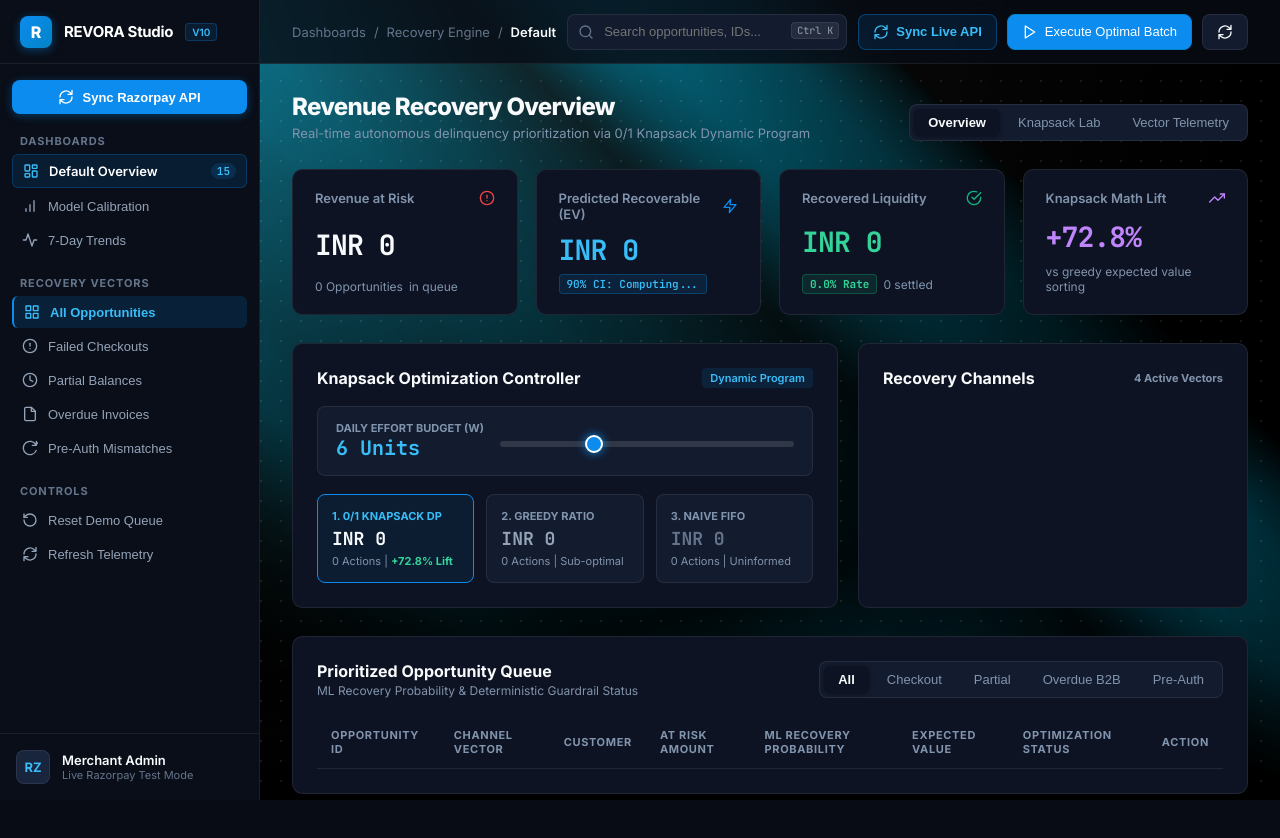
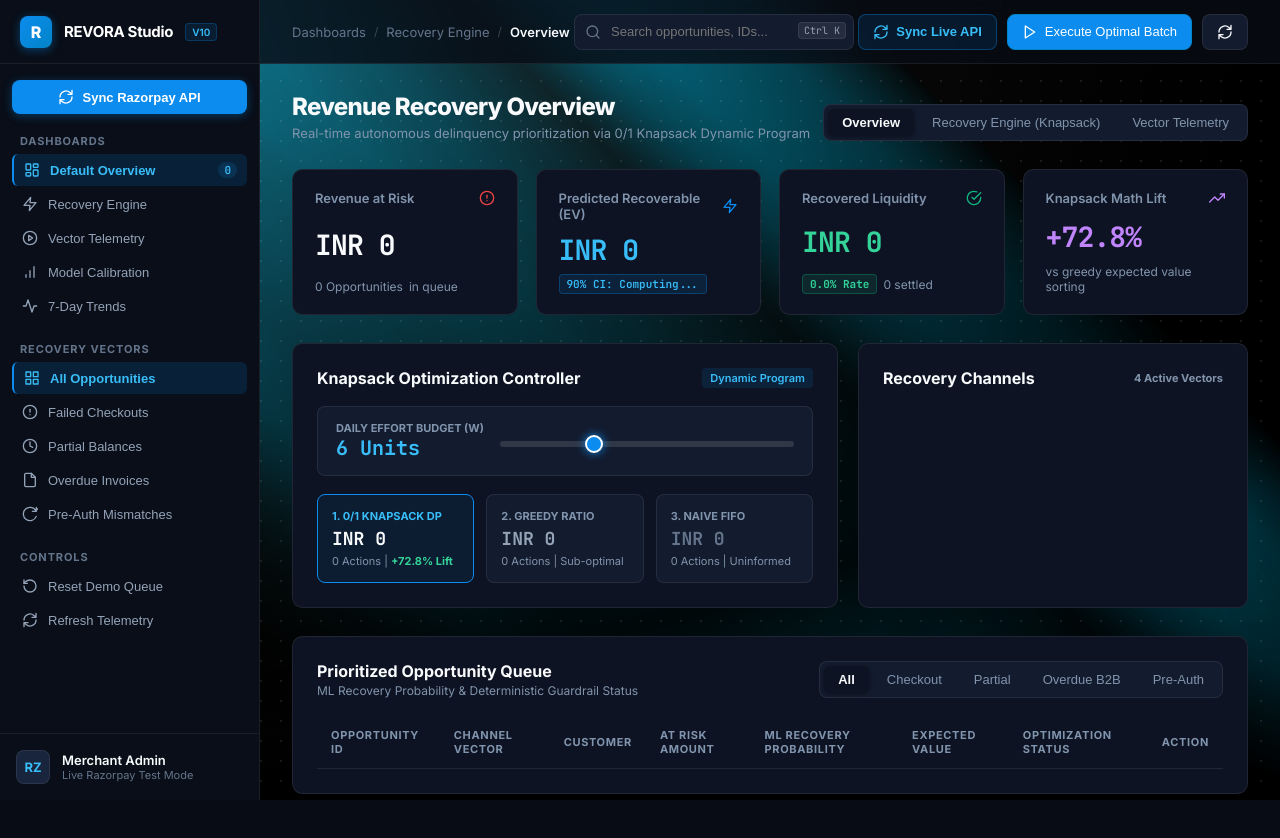
Before and after one commit to Yaswanthraju-Rallabandi/RecoverIQ-Intelligent-Revenue-Recovery-Platform, a website: page static/index.html in a window 1280 px wide. Drawn offline with nearby package versions, Linux system fonts and the light colour scheme; no server answers.

Commit message:
feat: make breadcrumbs interactive and add direct Recovery Engine navigation

```diff
--- a/static/index.html
+++ b/static/index.html
@@ -298,6 +298,30 @@
             color: #64748b;
         }
 
+        .breadcrumb-btn {
+            background: none;
+            border: none;
+            padding: 0;
+            color: #64748b;
+            font-family: inherit;
+            font-size: 13px;
+            cursor: pointer;
+            transition: color 0.15s ease;
+            display: inline-flex;
+            align-items: center;
+        }
+
+        .breadcrumb-btn:hover {
+            color: #38bdf8;
+            text-decoration: underline;
+        }
+
+        .breadcrumb-sep {
+            color: rgba(255, 255, 255, 0.2);
+            font-size: 12px;
+            user-select: none;
+        }
+
         .breadcrumb-item.active {
             color: #f8fafc;
             font-weight: 600;
@@ -914,12 +938,24 @@
             <div>
                 <div class="sidebar-group-label">Dashboards</div>
                 <ul class="sidebar-nav-list">
-                    <li class="sidebar-nav-item active">
-                        <a href="#overview">
+                    <li class="sidebar-nav-item">
+                        <button id="side-nav-overview" class="active" onclick="switchDashboardTab('overview')">
                             <svg class="icon" viewBox="0 0 24 24"><rect width="7" height="9" x="3" y="3" rx="1"/><rect width="7" height="5" x="14" y="3" rx="1"/><rect width="7" height="9" x="14" y="12" rx="1"/><rect width="7" height="5" x="3" y="16" rx="1"/></svg>
                             Default Overview
-                            <span class="sidebar-nav-badge" id="side-opp-count">15</span>
-                        </a>
+                            <span class="sidebar-nav-badge" id="side-opp-count">0</span>
+                        </button>
+                    </li>
+                    <li class="sidebar-nav-item">
+                        <button id="side-nav-engine" onclick="switchDashboardTab('knapsack')">
+                            <svg class="icon" viewBox="0 0 24 24"><polygon points="13 2 3 14 12 14 11 22 21 10 12 10 13 2"/></svg>
+                            Recovery Engine
+                        </button>
+                    </li>
+                    <li class="sidebar-nav-item">
+                        <button id="side-nav-vectors" onclick="switchDashboardTab('vectors')">
+                            <svg class="icon" viewBox="0 0 24 24"><circle cx="12" cy="12" r="10"/><polygon points="10 8 16 12 10 16 10 8"/></svg>
+                            Vector Telemetry
+                        </button>
                     </li>
                     <li class="sidebar-nav-item">
                         <button onclick="openCalibrationModal()">
@@ -1008,11 +1044,11 @@
         <header class="top-navbar">
             <div class="navbar-left">
                 <div class="breadcrumb-trail">
-                    <span>Dashboards</span>
-                    <span>/</span>
-                    <span>Recovery Engine</span>
-                    <span>/</span>
-                    <span class="breadcrumb-item active">Default</span>
+                    <button class="breadcrumb-btn" onclick="switchDashboardTab('overview')">Dashboards</button>
+                    <span class="breadcrumb-sep">/</span>
+                    <button class="breadcrumb-btn" onclick="switchDashboardTab('knapsack')">Recovery Engine</button>
+                    <span class="breadcrumb-sep">/</span>
+                    <span class="breadcrumb-item active" id="breadcrumb-current-view">Overview</span>
                 </div>
             </div>
 
@@ -1047,9 +1083,9 @@
                 </div>
 
                 <div class="shadcn-tabs">
-                    <button class="shadcn-tab-btn active" onclick="switchDashboardTab('overview', this)">Overview</button>
-                    <button class="shadcn-tab-btn" onclick="switchDashboardTab('knapsack', this)">Knapsack Lab</button>
-                    <button class="shadcn-tab-btn" onclick="switchDashboardTab('vectors', this)">Vector Telemetry</button>
+                    <button id="tab-btn-overview" class="shadcn-tab-btn active" onclick="switchDashboardTab('overview', this)">Overview</button>
+                    <button id="tab-btn-knapsack" class="shadcn-tab-btn" onclick="switchDashboardTab('knapsack', this)">Recovery Engine (Knapsack)</button>
+                    <button id="tab-btn-vectors" class="shadcn-tab-btn" onclick="switchDashboardTab('vectors', this)">Vector Telemetry</button>
                 </div>
             </div>
 
@@ -1371,9 +1407,40 @@
         }
 
         function switchDashboardTab(tab, btn) {
+            // 1. Sync header tabs
             document.querySelectorAll('.page-header-row .shadcn-tab-btn').forEach(b => b.classList.remove('active'));
-            if (btn) btn.classList.add('active');
-
+            const tabHeaderMap = {
+                'overview': 'tab-btn-overview',
+                'knapsack': 'tab-btn-knapsack',
+                'vectors': 'tab-btn-vectors'
+            };
+            const activeHeaderBtn = document.getElementById(tabHeaderMap[tab]);
+            if (activeHeaderBtn) activeHeaderBtn.classList.add('active');
+            else if (btn) btn.classList.add('active');
+
+            // 2. Sync sidebar navigation items
+            const sideMap = {
+                'overview': 'side-nav-overview',
+                'knapsack': 'side-nav-engine',
+                'vectors': 'side-nav-vectors'
+            };
+            ['side-nav-overview', 'side-nav-engine', 'side-nav-vectors'].forEach(id => {
+                const el = document.getElementById(id);
+                if (el) el.classList.remove('active');
+            });
+            const activeSideBtn = document.getElementById(sideMap[tab]);
+            if (activeSideBtn) activeSideBtn.classList.add('active');
+
+            // 3. Update dynamic breadcrumb trailing label
+            const labelMap = {
+                'overview': 'Overview',
+                'knapsack': 'Knapsack Engine',
+                'vectors': 'Vector Telemetry'
+            };
+            const breadcrumbEl = document.getElementById('breadcrumb-current-view');
+            if (breadcrumbEl) breadcrumbEl.textContent = labelMap[tab] || 'Overview';
+
+            // 4. Smooth scroll to targeted studio section
             if (tab === 'overview') {
                 window.scrollTo({ top: 0, behavior: 'smooth' });
             } else if (tab === 'knapsack') {
@@ -1386,6 +1453,18 @@
         }
 
         function filterQueue(category, btn) {
+            // Update breadcrumb trail to reflect active vector
+            const categoryLabels = {
+                'ALL': 'All Opportunities',
+                'failed_payment': 'Failed Checkouts',
+                'partial_payment': 'Partial Balances',
+                'overdue_payment': 'Overdue Invoices',
+                'refund_mismatch': 'Pre-Auth Mismatches'
+            };
+            const breadcrumbEl = document.getElementById('breadcrumb-current-view');
+            if (breadcrumbEl && categoryLabels[category]) {
+                breadcrumbEl.textContent = categoryLabels[category];
+            }
             activeFilter = category;
 
             // 1. Sync table filter tab buttons
```
